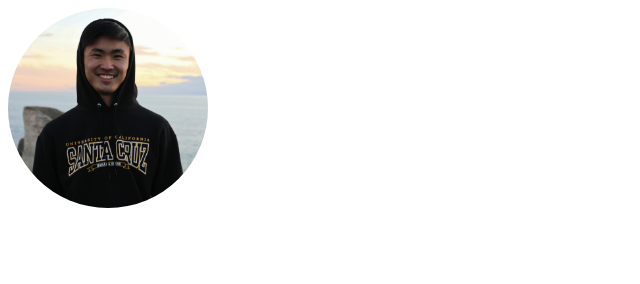
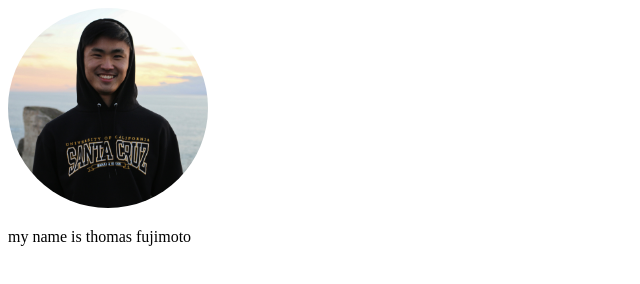
Before and after one commit to thomasfujimoto/thomasfujimoto.org, a plain HTML site: page website/index.html in a window 1280 px wide. Shown: the whole page, without its empty margins (0-640 px from the left). Drawn offline with Linux system fonts and the light colour scheme.

Commit message:
add : profile desription

```diff
--- a/website/index.html
+++ b/website/index.html
@@ -11,6 +11,7 @@
       }
     </style>
   </head>
+
   <body>
     <div>
       <img
@@ -18,6 +19,7 @@
         alt="my profile picture"
         class="user-profile"
       />
+      <p>my name is thomas fujimoto</p>
     </div>
   </body>
 </html>
```
